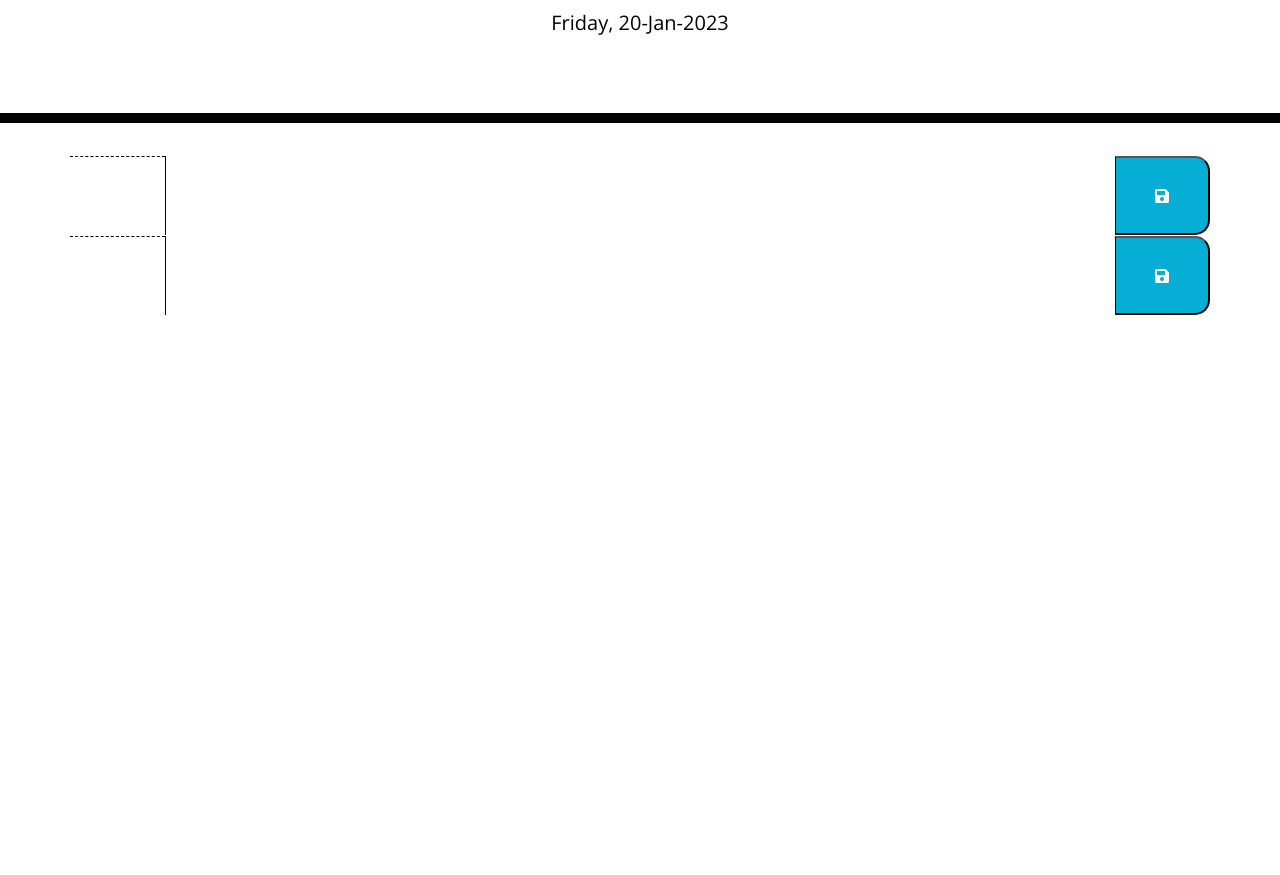
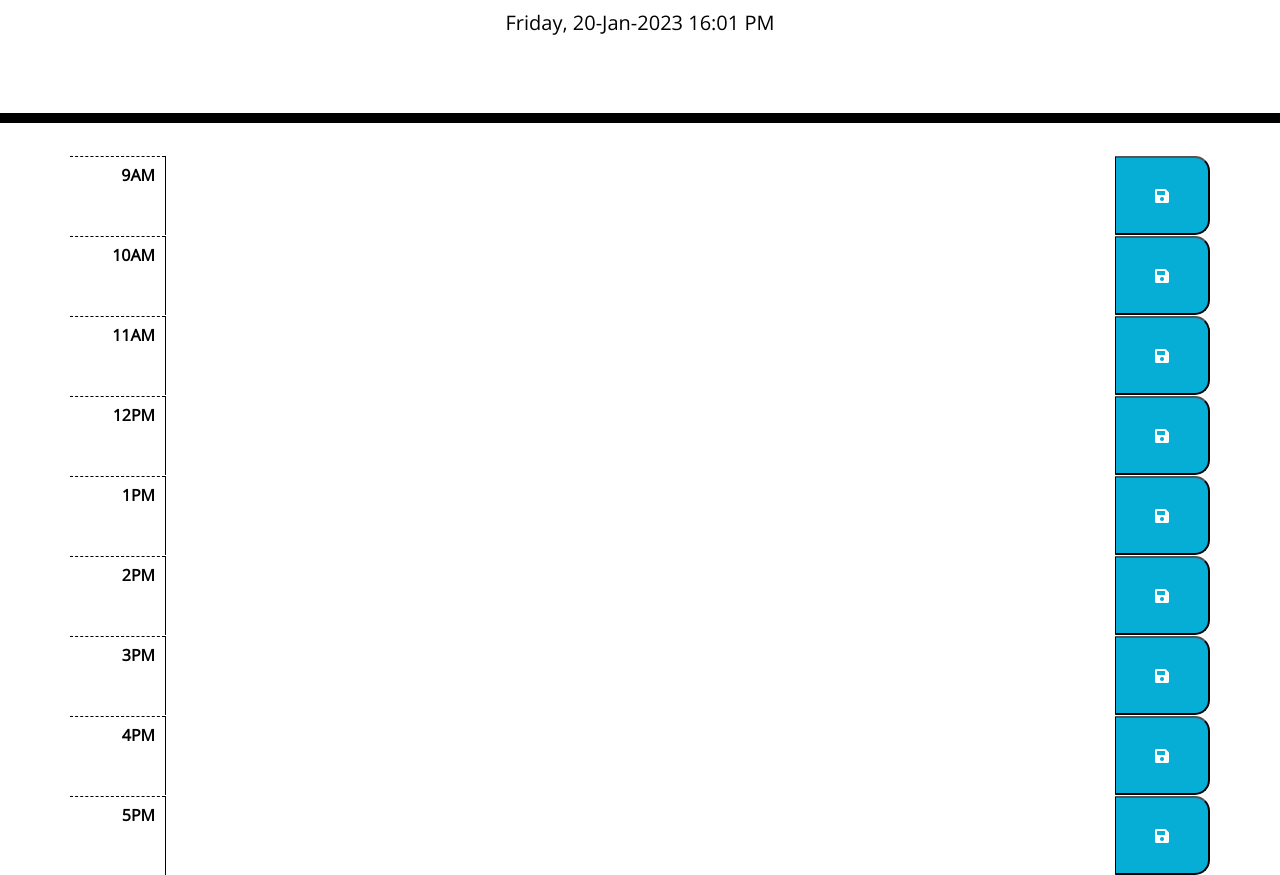
Before and after one commit to maijako/planner-app, a plain HTML site: page index.html in a window 1280 px wide. Shown: the part 181-1056 px from the top of the page. Before the commit the page ends 800 px from the top, so only its background shows below. Drawn offline with nearby package versions, Linux system fonts and the light colour scheme.

Commit message:
added time blocks to html and set variables to get the ids of each one

```diff
--- a/assets/index.js
+++ b/assets/index.js
@@ -1,3 +1,26 @@
+//Set variables
+var currentDay = moment().format('dddd, DD-MMM-YYYY HH:MM A');
+var currentHour = moment().format("H");
+var textArea = $("<textarea>");
+var saveBtn = $(".saveBtn");
+
+//Variables to get planer hour blocks
+    var nineAM = $("#9");
+    var tenAM = $("#10");
+    var elevenAM = $("#11");
+    var twelvePM = $("#12");
+    var onePM = $("#13");
+    var twoPM= $("#14");
+    var threePM = $("#15");
+    var fourPM = $("#16");
+    var fivePM = $("#17");
+
+
 //The current date in the jumbotron
-var currentDay = moment().format('dddd, DD-MMM-YYYY');
 $("#currentDay").text(currentDay);
+
+//check if planner hour blocks are in the present or the past
+function checkTime () {
+
+
+}
--- a/assets/style.css
+++ b/assets/style.css
@@ -40,6 +40,9 @@ textarea {
   background-color: #ffffff;
   color: #000000;
   border-top: 1px dashed #000000;
+  padding: 10px;
+  text-align: right;
+  font-weight: bold;
 }
 
 .past {
--- a/index.html
+++ b/index.html
@@ -31,17 +31,64 @@
     </header>
     <div class="container">
       <!-- Timeblocks go here -->
-      <div class="time-block row">
-          <div class="col-1 hour"></div>
+      <div class="row time-block">
+          <div class="col-1 hour" id="9">9AM</div>
           <textarea class="col-10 description"></textarea>
           <button class="col-1 saveBtn"><i class="fas fa-save"></i></button>
       </div>
 
-      <div class="time-block row">
-          <div class="col-1 hour"></div>
+      <div class="row time-block">
+          <div class="col-1 hour" id="10">10AM</div>
           <textarea class="col-10 description"></textarea>
           <button class="col-1 saveBtn"><i class="fas fa-save"></i></button>
       </div>
+
+      <div class="row time-block">
+        <div class="col-1 hour" id="11">11AM</div>
+        <textarea class="col-10 description"></textarea>
+        <button class="col-1 saveBtn"><i class="fas fa-save"></i></button>
+    </div>
+
+    <div class="row time-block">
+      <div class="col-1 hour" id="12">12PM</div>
+      <textarea class="col-10 description"></textarea>
+      <button class="col-1 saveBtn"><i class="fas fa-save"></i></button>
+  </div>
+
+  <div class="row time-block">
+    <div class="col-1 hour" id="13">1PM</div>
+    <textarea class="col-10 description"></textarea>
+    <button class="col-1 saveBtn"><i class="fas fa-save"></i></button>
+</div>
+
+<div class="row time-block">
+  <div class="col-1 hour" id="14">2PM</div>
+  <textarea class="col-10 description"></textarea>
+  <button class="col-1 saveBtn"><i class="fas fa-save"></i></button>
+</div>
+
+<div class="row time-block">
+  <div class="col-1 hour" id="15">3PM</div>
+  <textarea class="col-10 description"></textarea>
+  <button class="col-1 saveBtn"><i class="fas fa-save"></i></button>
+</div>
+
+<div class="row time-block">
+  <div class="col-1 hour" id="16">4PM</div>
+  <textarea class="col-10 description"></textarea>
+  <button class="col-1 saveBtn"><i class="fas fa-save"></i></button>
+</div>
+
+<div class="row time-block">
+  <div class="col-1 hour" id="17">5PM</div>
+  <textarea class="col-10 description"></textarea>
+  <button class="col-1 saveBtn"><i class="fas fa-save"></i></button>
+</div>
+
+
+
+
+
 
 
 
```
